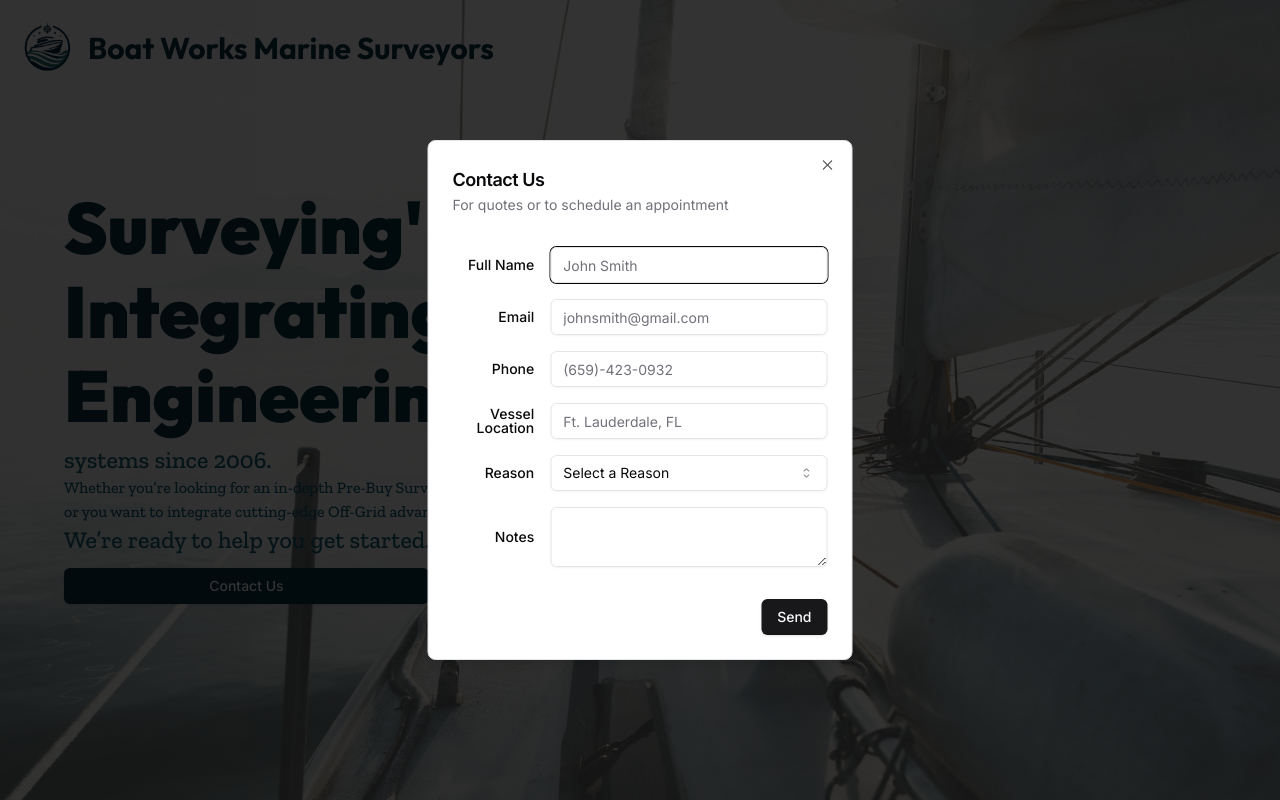
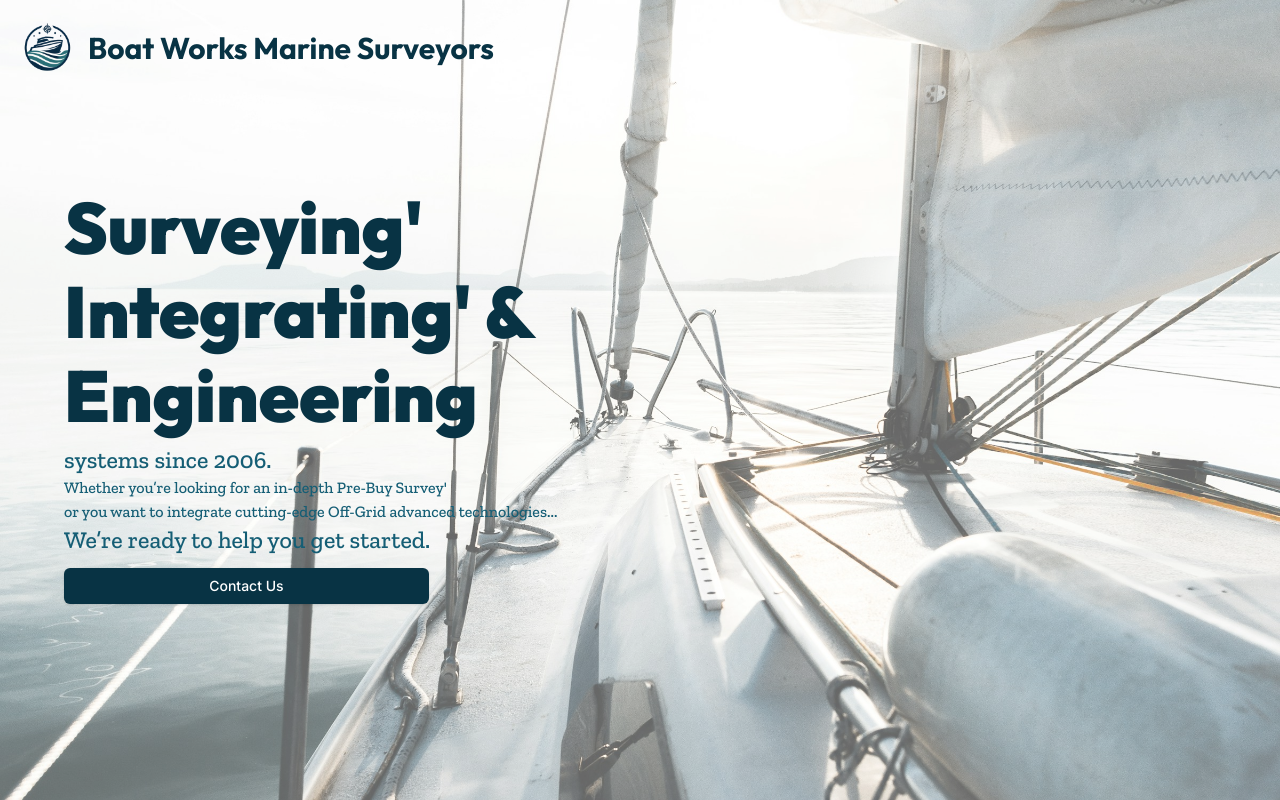
Before and after one commit to zachmshort/boat-surveyors, a Next.js app: page / in a window 1280 px wide. Built offline with nearby package versions, Linux system fonts and the light colour scheme.

Commit message:
use state false

```diff
--- a/components/contact-form.tsx
+++ b/components/contact-form.tsx
@@ -32,7 +32,7 @@ const outfit = Outfit({
   display: "swap",
 });
 export function ContactForm() {
-  const [isDialogOpen, setIsDialogOpen] = useState(true);
+  const [isDialogOpen, setIsDialogOpen] = useState(false);
 
   const [formData, setFormData] = useState({
     name: "",
```
